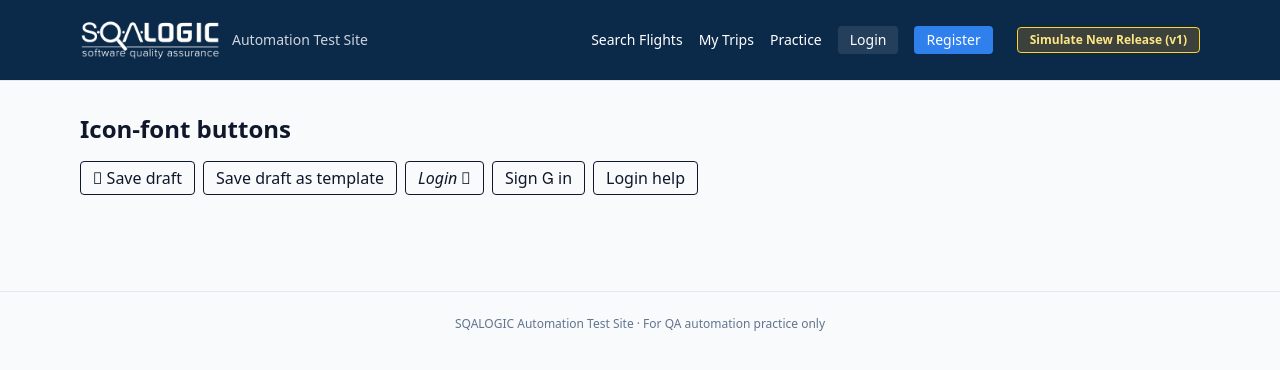
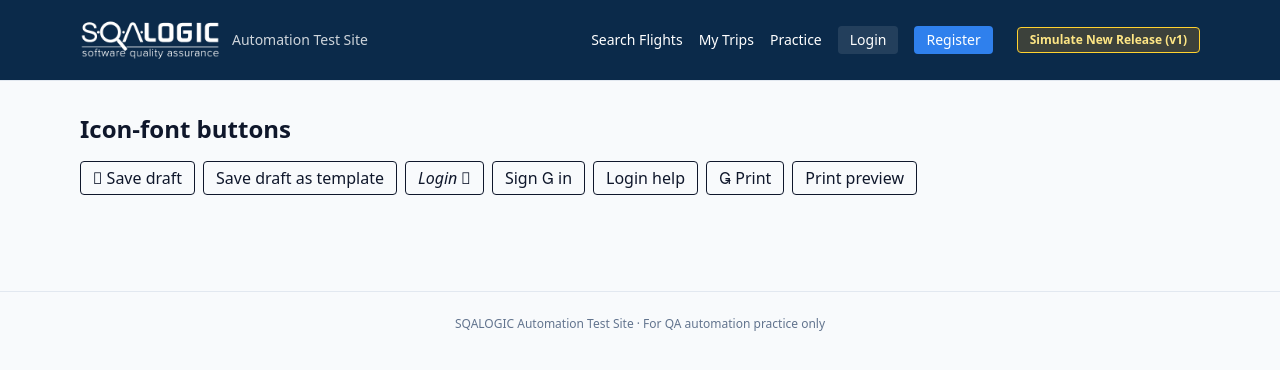
Before and after one commit to luisfi1971/sqalogic-test-site, a Next.js app: page /practice/icon-buttons in a window 1280 px wide. Shown: the top 370 px of the page. Built offline with nearby package versions, Linux system fonts and the light colour scheme; no server answers.

Commit message:
practice: icon-buttons — a Private Use glyph written literally into a button's DOM text, beside its longer twin (TestHub fix-engine-name-filter)

```diff
--- a/app/practice/icon-buttons/page.tsx
+++ b/app/practice/icon-buttons/page.tsx
@@ -6,7 +6,8 @@
  * INCLUDES it: «<U+E001> Save draft». A person reads «Save draft». Unicode
  * defines Private Use code points as carrying no meaning, so a tool must name
  * the control as a person reads it and still find exactly one control on
- * every engine — and never the longer twin «Save draft as template».
+ * every engine — and never the longer twin «Save draft as template». «Print»
+ * carries the glyph LITERALLY in its DOM text (U+E003), beside «Print preview».
  *
  * The glyph is drawn without loading any font file: the code point renders as
  * a box or nothing, and the accessible name is the same either way.
@@ -38,6 +39,15 @@ export default function IconButtonsPage() {
         <button type="button" className="rounded border px-3 py-1">
           Login help
         </button>
+        {/* A Private Use glyph written LITERALLY into the DOM text (not CSS
+            generated content): an XPath string value holds it, so an engine
+            that cannot strip it resolves by role and filters by the name. */}
+        <button type="button" className="rounded border px-3 py-1">
+          {'\uE003'} Print
+        </button>
+        <button type="button" className="rounded border px-3 py-1">
+          Print preview
+        </button>
       </div>
     </div>
   );
```
